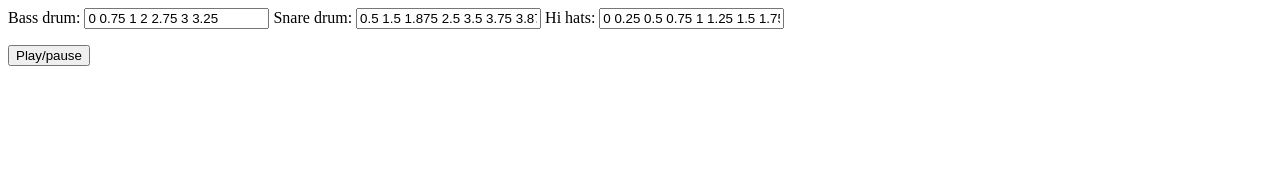
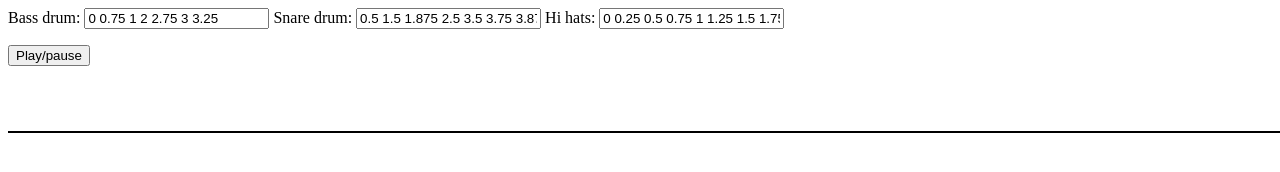
Before and after one commit to jasongwartz/chopsticks, a plain HTML site: page app/index.html in a window 1280 px wide. Both pictures are taken after a click on the button "Play/pause". Drawn offline with Linux system fonts and the light colour scheme; no server answers.

Commit message:
first working sine-visualiser

```diff
--- a/app/app.js
+++ b/app/app.js
@@ -4,7 +4,7 @@
 Author: Jason Gwartz
 2016
  */
-var LoadedSample, PlaySound, SoundContainer, context, main, sample_urls, samples, startPlayback, t, track;
+var LoadedSample, PlaySound, SoundContainer, context, final_gain, main, output_chain, sample_urls, samples, startPlayback, t, track;
 
 sample_urls = ["../samples/drum_bass_hard.wav", "../samples/drum_snare_hard.wav", "../samples/drum_cymbal_closed.wav"];
 
@@ -13,6 +13,10 @@ context = null;
 samples = null;
 
 t = null;
+
+final_gain = null;
+
+output_chain = null;
 
 LoadedSample = (function() {
   function LoadedSample(file) {
@@ -38,7 +42,7 @@ LoadedSample = (function() {
     }
     source = context.createBufferSource();
     source.buffer = this.decoded;
-    source.connect(context.destination);
+    source.connect(output_chain);
     return source.start(n);
   };
 
@@ -143,9 +147,12 @@ startPlayback = function() {
 track = null;
 
 main = function() {
-  var i, j, len, ready, results;
+  var HEIGHT, WIDTH, analyser, bufferLength, canvas, canvasCtx, dataArray, draw, i, j, len, ready;
   window.AudioContext = window.AudioContext || window.webkitAudioContext;
   context = new AudioContext();
+  output_chain = context.createGain();
+  final_gain = context.createGain();
+  final_gain.connect(context.destination);
   samples = (function() {
     var j, len, results;
     results = [];
@@ -155,7 +162,6 @@ main = function() {
     }
     return results;
   })();
-  results = [];
   while (true) {
     console.log("in");
     ready = true;
@@ -172,11 +178,44 @@ main = function() {
     if (ready) {
       console.log("ready");
       break;
-    } else {
-      results.push(void 0);
     }
   }
-  return results;
+  analyser = context.createAnalyser();
+  analyser.connect(final_gain);
+  analyser.fftSize = 2048;
+  bufferLength = analyser.fftSize;
+  dataArray = new Uint8Array(bufferLength);
+  HEIGHT = 100;
+  WIDTH = window.innerWidth;
+  canvas = document.getElementById("visual");
+  canvas.width = WIDTH;
+  canvas.height = HEIGHT;
+  canvasCtx = canvas.getContext("2d");
+  canvasCtx.clearRect(0, 0, WIDTH, HEIGHT);
+  draw = function() {
+    var drawVisual, k, ref, sliceWidth, v, x, y;
+    drawVisual = requestAnimationFrame(draw);
+    analyser.getByteTimeDomainData(dataArray);
+    canvasCtx.fillStyle = 'rgb(255, 255, 255)';
+    canvasCtx.fillRect(0, 0, WIDTH, HEIGHT);
+    canvasCtx.lineWidth = 2;
+    canvasCtx.strokeStyle = 'rgb(0, 0, 0)';
+    canvasCtx.beginPath();
+    sliceWidth = WIDTH * 1.0 / bufferLength;
+    x = 0;
+    for (i = k = 0, ref = bufferLength; 0 <= ref ? k < ref : k > ref; i = 0 <= ref ? ++k : --k) {
+      v = dataArray[i] / 128.0;
+      y = v * HEIGHT / 2;
+      if (i === 0) {
+        canvasCtx.moveTo(x, y);
+      } else {
+        canvasCtx.lineTo(x, y);
+      }
+      x += sliceWidth;
+    }
+    canvasCtx.lineTo(canvas.width, canvas.height / 2);
+    return canvasCtx.stroke();
+  };
+  draw();
+  return output_chain.connect(analyser);
 };
-
-main();
--- a/app/index.html
+++ b/app/index.html
@@ -19,9 +19,16 @@
 
   <p><button style="display: block">Play/pause</button></p>
 
+
+  <canvas id="visual" width="640" height="50"></canvas>
+
+<script type="text/javascript">
+  //main();
+</script>
 <script type="text/javascript">
 document.querySelector('button').addEventListener('click', function() {
- 	startPlayback();
+   main();
+   startPlayback();
 });
 </script>
 
```
Also changed, not shown: app/app.coffee (+60 -3 lines).
